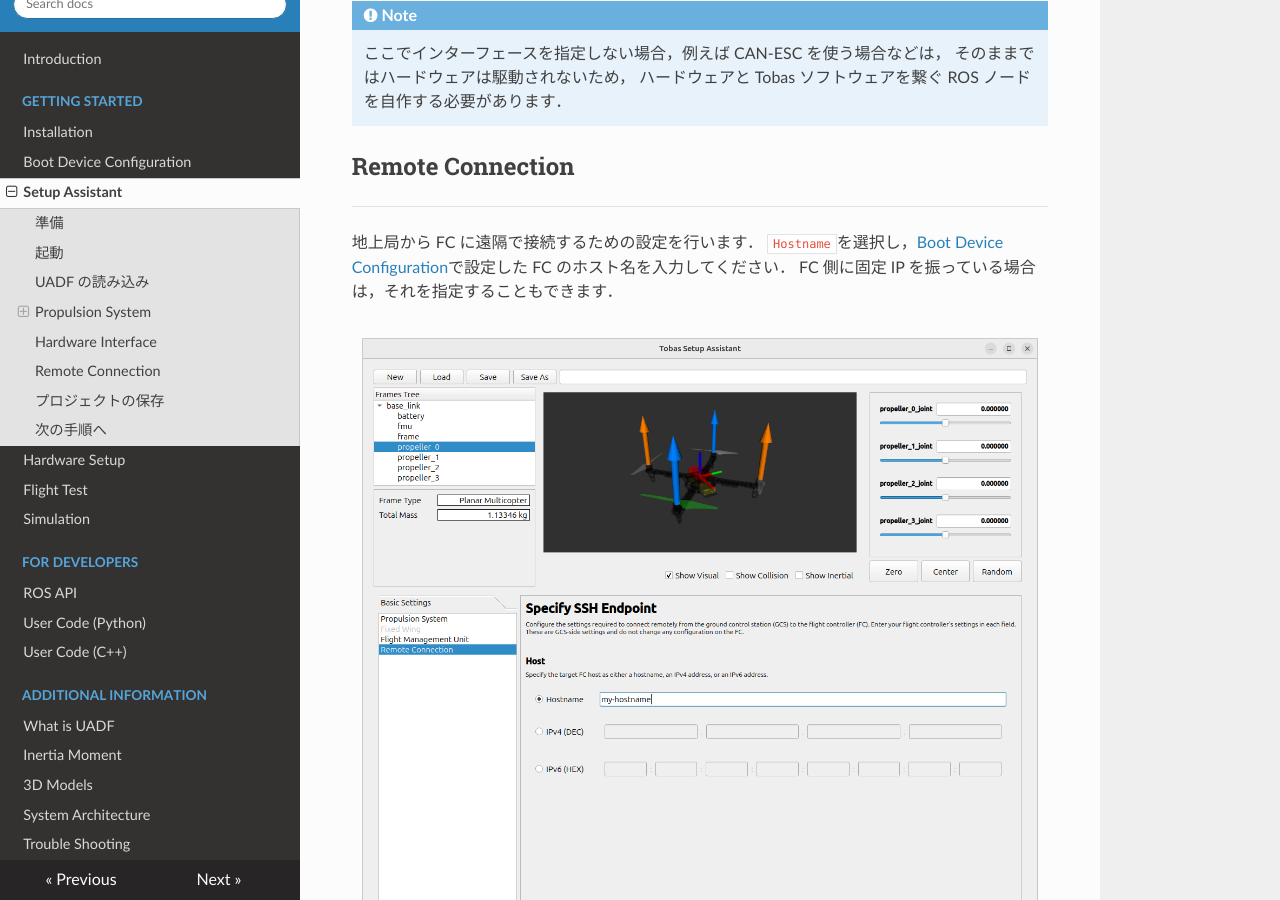
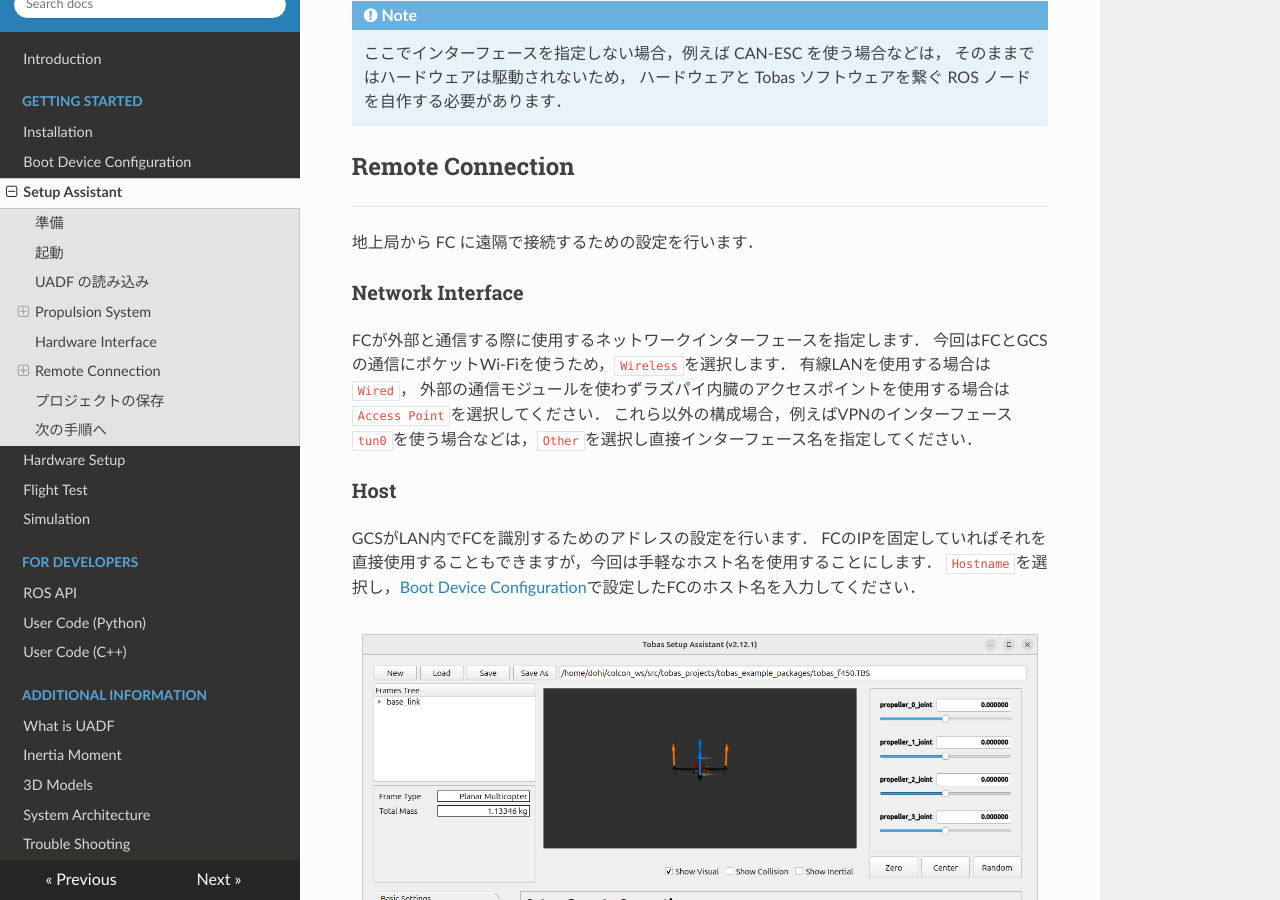
Before and after one commit to TobasFlightControl/tobas_wiki_ja, an MkDocs documentation site: the page built from docs/setup_assistant.md, in a window 1280 px wide and 900 px high, scrolled down 8574 px. Built offline with MkDocs 1.6.1, drawn with Linux system fonts in a browser that asks for light colours; nearby versions of some CDN libraries.

Commit message:
edit: remote connection

```diff
--- a/docs/setup_assistant.md
+++ b/docs/setup_assistant.md
@@ -112,8 +112,20 @@ $ ros2 launch tobas_setup_assistant setup_assistant.launch.py
 ---
 
 地上局から FC に遠隔で接続するための設定を行います．
-`Hostname`を選択し，[Boot Device Configuration](./bootmedia_config.md)で設定した FC のホスト名を入力してください．
-FC 側に固定 IP を振っている場合は，それを指定することもできます．
+
+### Network Interface
+
+FCが外部と通信する際に使用するネットワークインターフェースを指定します．
+今回はFCとGCSの通信にポケットWi-Fiを使うため，`Wireless`を選択します．
+有線LANを使用する場合は`Wired`，
+外部の通信モジュールを使わずラズパイ内臓のアクセスポイントを使用する場合は`Access Point`を選択してください．
+これら以外の構成場合，例えばVPNのインターフェース`tun0`を使う場合などは，`Other`を選択し直接インターフェース名を指定してください．
+
+### Host
+
+GCSがLAN内でFCを識別するためのアドレスの設定を行います．
+FCのIPを固定していればそれを直接使用することもできますが，今回は手軽なホスト名を使用することにします．
+`Hostname`を選択し，[Boot Device Configuration](./bootmedia_config.md)で設定したFCのホスト名を入力してください．
 
 ![remote_connection](resources/setup_assistant/remote_connection.png)
 
```
Also changed, not shown: docs/resources/setup_assistant/remote_connection.png.
